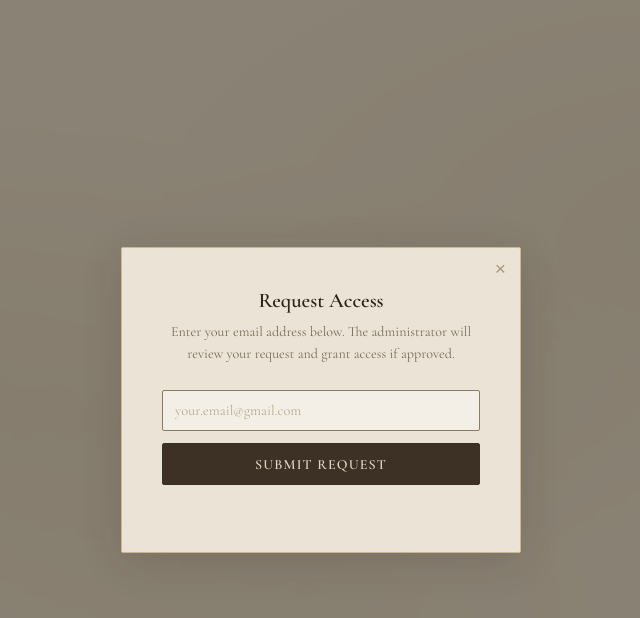
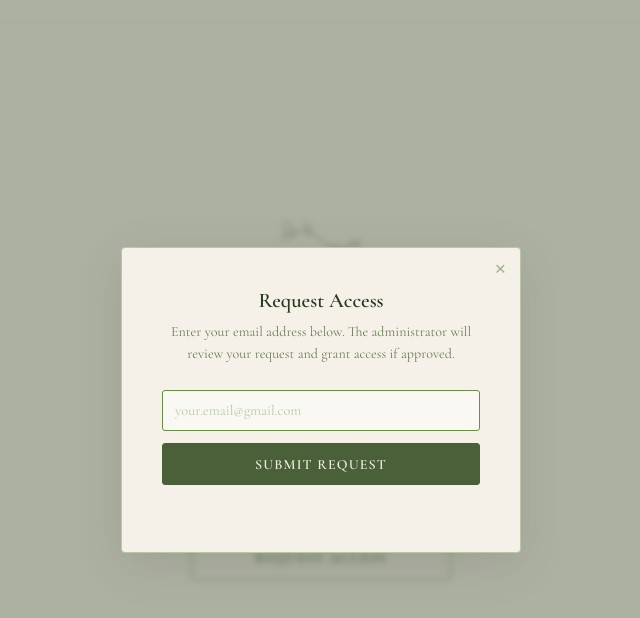
Before and after one commit to thtltntdmrhttn/thetalentedmrhatten, a plain HTML site: page public/index.html in a window 1280 px wide. Both pictures are taken after a click on the button "REQUEST ACCESS". Shown: the whole page, without its empty margins (319-959 px from the left). Drawn offline with nearby package versions, Linux system fonts and the light colour scheme.

Commit message:
Redesign landing to Art Nouveau botanical aesthetic
Warm parchment background (#f5f1e8), deep moss greens (#4a6038, #5a6b48,
#9caf88), flowing SVG botanical corner vines and leaf ornaments, organic
curved dividers. Cormorant Garamond serif. Inspired by Le Pergole Torte
wine labels and Art Nouveau natural forms. No nightclub vibes.

Co-Authored-By: Claude Opus 4.6 <noreply@anthropic.com>

```diff
--- a/public/index.html
+++ b/public/index.html
@@ -7,162 +7,155 @@
 <link rel="preconnect" href="https://fonts.googleapis.com">
 <link href="https://fonts.googleapis.com/css2?family=Cormorant+Garamond:ital,wght@0,400;0,500;0,600;0,700;1,400;1,500&display=swap" rel="stylesheet">
 <style>
-  /* ---- LANDING PAGE — Venice c. 1600 ---- */
+  /* ---- LANDING PAGE — Art Nouveau / Botanical ---- */
   .landing {
     position: fixed; inset: 0; z-index: 1000;
-    background: #e8e0d0;
+    background: #f5f1e8;
     display: flex; flex-direction: column; align-items: center; justify-content: center;
     transition: opacity 0.6s, visibility 0.6s;
+    overflow: hidden;
   }
   .landing.hidden { opacity: 0; visibility: hidden; pointer-events: none; }
 
-  /* Aged parchment texture — layered noise */
-  .landing::before {
-    content: '';
-    position: absolute; inset: 0;
-    background:
-      radial-gradient(ellipse at 20% 50%, rgba(180,160,130,0.15) 0%, transparent 50%),
-      radial-gradient(ellipse at 80% 30%, rgba(160,140,110,0.1) 0%, transparent 40%),
-      radial-gradient(ellipse at 50% 80%, rgba(170,150,120,0.08) 0%, transparent 45%);
-    pointer-events: none;
-  }
+  /* Botanical vine border — SVG inline Art Nouveau frame */
+  .landing-frame {
+    position: absolute; inset: 0; pointer-events: none; z-index: 0;
+  }
+  .landing-frame svg { width: 100%; height: 100%; }
 
   .landing-content {
     position: relative; z-index: 1;
-    text-align: center; max-width: 480px; padding: 2rem;
-  }
-
-  /* Winged Lion of St Mark — small, faded, above the title */
-  .landing-mark {
-    font-size: 0.7rem;
-    letter-spacing: 0.35em;
-    text-transform: uppercase;
-    color: #8a7a62;
-    margin-bottom: 1.5rem;
-    opacity: 0.5;
+    text-align: center; max-width: 500px; padding: 2.5rem;
+  }
+
+  /* Art Nouveau botanical ornament above title */
+  .landing-vine {
+    margin-bottom: 1.2rem;
+  }
+  .landing-vine svg {
+    width: 120px; height: auto;
   }
 
   .landing-title {
     font-family: 'Cormorant Garamond', Georgia, serif;
-    font-size: 2.2rem;
+    font-size: 2.5rem;
     font-weight: 700;
-    color: #2c2418;
-    letter-spacing: 0.04em;
-    line-height: 1.15;
-    margin-bottom: 0.4rem;
+    color: #2a3a20;
+    letter-spacing: 0.02em;
+    line-height: 1.1;
+    margin-bottom: 0.3rem;
   }
 
   .landing-subtitle {
     font-family: 'Cormorant Garamond', Georgia, serif;
     font-size: 0.95rem;
-    font-weight: 400;
+    font-weight: 500;
     font-style: italic;
-    color: #7a6b55;
+    color: #6b7e58;
     letter-spacing: 0.06em;
     margin-bottom: 2rem;
   }
 
-  /* Thin rule — like an engraved line on old paper */
+  /* Organic flowing divider */
   .landing-divider {
-    width: 80px; height: 0;
-    border-top: 1px solid #b8a88a;
     margin: 0 auto 2rem;
-    opacity: 0.5;
-  }
-
-  .landing-buttons { display: flex; flex-direction: column; gap: 0.65rem; align-items: center; }
+  }
+  .landing-divider svg { width: 160px; height: 12px; }
+
+  .landing-buttons { display: flex; flex-direction: column; gap: 0.7rem; align-items: center; }
 
   .landing-btn {
-    display: block; width: 260px; padding: 0.75rem 1.5rem;
+    display: block; width: 260px; padding: 0.8rem 1.5rem;
     font-family: 'Cormorant Garamond', Georgia, serif;
     font-size: 0.95rem; font-weight: 600; letter-spacing: 0.1em;
-    border-radius: 2px; cursor: pointer; transition: all 0.3s;
+    border-radius: 3px; cursor: pointer; transition: all 0.3s;
     text-transform: uppercase;
   }
 
   .landing-btn-primary {
-    background: #3d3024;
-    border: 1px solid #3d3024;
-    color: #e0d6c4;
+    background: #4a6038;
+    border: 1px solid #4a6038;
+    color: #f0ede4;
   }
   .landing-btn-primary:hover {
-    background: #4a3a2c;
-    border-color: #4a3a2c;
+    background: #3d5130;
+    border-color: #3d5130;
   }
 
   .landing-btn-secondary {
     background: transparent;
-    border: 1px solid #b8a88a;
-    color: #6b5d4a;
-    font-size: 0.82rem;
+    border: 1px solid #9caf88;
+    color: #5a6b48;
+    font-size: 0.85rem;
   }
   .landing-btn-secondary:hover {
-    border-color: #8a7a62;
-    color: #4a3d2e;
-    background: rgba(184,168,138,0.08);
+    border-color: #6b8e47;
+    color: #3d5130;
+    background: rgba(106,142,71,0.05);
   }
 
   .landing-footer {
-    position: absolute; bottom: 36px; left: 0; right: 0;
+    position: absolute; bottom: 32px; left: 0; right: 0;
     text-align: center;
     font-family: 'Cormorant Garamond', Georgia, serif;
     font-size: 0.7rem;
     font-style: italic;
-    color: #a89878;
-    letter-spacing: 0.08em;
-    opacity: 0.4;
+    color: #9caf88;
+    letter-spacing: 0.06em;
+    opacity: 0.6;
   }
 
   /* Access request modal */
   .landing-modal {
     display: none; position: fixed; inset: 0; z-index: 1001;
-    background: rgba(44,36,24,0.5); backdrop-filter: blur(3px);
+    background: rgba(42,58,32,0.35); backdrop-filter: blur(3px);
     align-items: center; justify-content: center;
   }
   .landing-modal.show { display: flex; }
   .landing-modal-box {
-    background: #ebe4d6; border: 1px solid #c8b898;
-    border-radius: 2px; padding: 2.5rem; max-width: 400px; width: 90%;
+    background: #f5f1e8; border: 1px solid #b8c8a4;
+    border-radius: 4px; padding: 2.5rem; max-width: 400px; width: 90%;
     text-align: center; position: relative;
-    box-shadow: 0 8px 40px rgba(44,36,24,0.15);
+    box-shadow: 0 12px 48px rgba(42,58,32,0.12);
   }
   .landing-modal-box h3 {
     font-family: 'Cormorant Garamond', Georgia, serif;
-    font-size: 1.3rem; font-weight: 600; color: #2c2418;
+    font-size: 1.3rem; font-weight: 600; color: #2a3a20;
     margin-bottom: 0.5rem;
   }
   .landing-modal-box p {
     font-family: 'Cormorant Garamond', Georgia, serif;
-    font-size: 0.88rem; color: #7a6b55; margin-bottom: 1.5rem; line-height: 1.6;
+    font-size: 0.88rem; color: #6b7e58; margin-bottom: 1.5rem; line-height: 1.6;
   }
   .landing-modal-box input {
-    width: 100%; padding: 0.7rem 0.75rem; border-radius: 2px;
-    border: 1px solid #c8b898; background: #f4efe6;
-    color: #2c2418; font-size: 0.9rem; outline: none;
+    width: 100%; padding: 0.7rem 0.75rem; border-radius: 3px;
+    border: 1px solid #c4d4b0; background: #faf8f2;
+    color: #2a3a20; font-size: 0.9rem; outline: none;
     font-family: 'Cormorant Garamond', Georgia, serif;
   }
-  .landing-modal-box input:focus { border-color: #8a7a62; }
-  .landing-modal-box input::placeholder { color: #b8a88a; }
+  .landing-modal-box input:focus { border-color: #6b8e47; }
+  .landing-modal-box input::placeholder { color: #b8c8a4; }
   .landing-modal-submit {
     width: 100%; padding: 0.7rem; margin-top: 0.75rem;
-    border: 1px solid #3d3024; background: #3d3024;
-    color: #e0d6c4; font-family: 'Cormorant Garamond', Georgia, serif;
+    border: 1px solid #4a6038; background: #4a6038;
+    color: #f0ede4; font-family: 'Cormorant Garamond', Georgia, serif;
     font-size: 0.88rem; font-weight: 600; letter-spacing: 0.08em;
-    text-transform: uppercase; border-radius: 2px; cursor: pointer;
+    text-transform: uppercase; border-radius: 3px; cursor: pointer;
     transition: all 0.25s;
   }
-  .landing-modal-submit:hover { background: #4a3a2c; }
+  .landing-modal-submit:hover { background: #3d5130; }
   .landing-modal-close {
     position: absolute; top: 10px; right: 14px;
-    background: none; border: none; color: #a89878;
+    background: none; border: none; color: #9caf88;
     font-size: 1.2rem; cursor: pointer;
   }
-  .landing-modal-close:hover { color: #6b5d4a; }
+  .landing-modal-close:hover { color: #5a6b48; }
   #landing-request-msg { font-size: 0.8rem; margin-top: 0.75rem; min-height: 1.2em; font-family: 'Cormorant Garamond', Georgia, serif; }
 
   @media (max-width: 768px) {
-    .landing-title { font-size: 1.7rem; }
+    .landing-title { font-size: 1.8rem; }
     .landing-btn { width: 220px; }
+    .landing-frame-corner { display: none; }
   }
 
   :root {
@@ -441,11 +434,79 @@
 
 <!-- LANDING PAGE -->
 <div class="landing" id="landing">
+  <!-- Art Nouveau corner vines -->
+  <div class="landing-frame">
+    <svg viewBox="0 0 1000 1000" preserveAspectRatio="none" xmlns="http://www.w3.org/2000/svg">
+      <!-- Top-left botanical corner -->
+      <g opacity="0.12" fill="none" stroke="#4a6038" stroke-width="1.2">
+        <path d="M0,80 C40,80 60,60 80,30 C90,12 70,5 55,18 C40,30 50,55 70,50 C85,46 80,30 65,35"/>
+        <path d="M0,80 C20,70 30,50 25,30 C22,18 10,20 15,35 C20,50 35,48 40,35"/>
+        <path d="M80,0 C80,40 60,60 30,80 C12,90 5,70 18,55 C30,40 55,50 50,70 C46,85 30,80 35,65"/>
+        <!-- Leaf clusters -->
+        <ellipse cx="55" cy="20" rx="8" ry="14" transform="rotate(-30 55 20)"/>
+        <ellipse cx="20" cy="55" rx="8" ry="14" transform="rotate(60 20 55)"/>
+        <ellipse cx="45" cy="45" rx="6" ry="10" transform="rotate(15 45 45)"/>
+      </g>
+      <!-- Top-right botanical corner -->
+      <g opacity="0.12" fill="none" stroke="#4a6038" stroke-width="1.2" transform="translate(1000,0) scale(-1,1)">
+        <path d="M0,80 C40,80 60,60 80,30 C90,12 70,5 55,18 C40,30 50,55 70,50 C85,46 80,30 65,35"/>
+        <path d="M0,80 C20,70 30,50 25,30 C22,18 10,20 15,35 C20,50 35,48 40,35"/>
+        <path d="M80,0 C80,40 60,60 30,80 C12,90 5,70 18,55 C30,40 55,50 50,70 C46,85 30,80 35,65"/>
+        <ellipse cx="55" cy="20" rx="8" ry="14" transform="rotate(-30 55 20)"/>
+        <ellipse cx="20" cy="55" rx="8" ry="14" transform="rotate(60 20 55)"/>
+        <ellipse cx="45" cy="45" rx="6" ry="10" transform="rotate(15 45 45)"/>
+      </g>
+      <!-- Bottom-left -->
+      <g opacity="0.08" fill="none" stroke="#4a6038" stroke-width="1.2" transform="translate(0,1000) scale(1,-1)">
+        <path d="M0,80 C40,80 60,60 80,30 C90,12 70,5 55,18 C40,30 50,55 70,50"/>
+        <path d="M80,0 C80,40 60,60 30,80 C12,90 5,70 18,55 C30,40 55,50 50,70"/>
+        <ellipse cx="55" cy="20" rx="8" ry="14" transform="rotate(-30 55 20)"/>
+        <ellipse cx="20" cy="55" rx="8" ry="14" transform="rotate(60 20 55)"/>
+      </g>
+      <!-- Bottom-right -->
+      <g opacity="0.08" fill="none" stroke="#4a6038" stroke-width="1.2" transform="translate(1000,1000) scale(-1,-1)">
+        <path d="M0,80 C40,80 60,60 80,30 C90,12 70,5 55,18 C40,30 50,55 70,50"/>
+        <path d="M80,0 C80,40 60,60 30,80 C12,90 5,70 18,55 C30,40 55,50 50,70"/>
+        <ellipse cx="55" cy="20" rx="8" ry="14" transform="rotate(-30 55 20)"/>
+        <ellipse cx="20" cy="55" rx="8" ry="14" transform="rotate(60 20 55)"/>
+      </g>
+      <!-- Thin border line with organic feel -->
+      <rect x="28" y="28" width="944" height="944" rx="2" fill="none" stroke="#9caf88" stroke-width="0.5" opacity="0.15"/>
+    </svg>
+  </div>
+
   <div class="landing-content">
-    <div class="landing-mark">Serenissima</div>
-    <h1 class="landing-title">The Talented Mr Hatten</h1>
+    <!-- Art Nouveau vine ornament -->
+    <div class="landing-vine">
+      <svg viewBox="0 0 120 40" xmlns="http://www.w3.org/2000/svg">
+        <g fill="none" stroke="#5a6b48" stroke-width="1" opacity="0.5">
+          <!-- Central flowing vine -->
+          <path d="M20,20 C35,8 50,10 60,20 C70,30 85,32 100,20" stroke-width="1.2"/>
+          <!-- Leaves branching off -->
+          <path d="M35,14 C30,6 25,8 28,16"/>
+          <ellipse cx="28" cy="10" rx="5" ry="9" transform="rotate(-20 28 10)"/>
+          <path d="M85,26 C90,34 95,32 92,24"/>
+          <ellipse cx="92" cy="30" rx="5" ry="9" transform="rotate(20 92 30)"/>
+          <!-- Small leaf details -->
+          <path d="M50,12 C48,6 44,7 47,13"/>
+          <ellipse cx="46" cy="8" rx="3" ry="6" transform="rotate(-10 46 8)"/>
+          <path d="M70,28 C72,34 76,33 73,27"/>
+          <ellipse cx="74" cy="32" rx="3" ry="6" transform="rotate(10 74 32)"/>
+        </g>
+      </svg>
+    </div>
+
+    <h1 class="landing-title">The Talented<br>Mr Hatten</h1>
     <p class="landing-subtitle">Bushwick, New York</p>
-    <div class="landing-divider"></div>
+
+    <!-- Organic flowing divider -->
+    <div class="landing-divider">
+      <svg viewBox="0 0 160 12" xmlns="http://www.w3.org/2000/svg">
+        <path d="M10,6 C30,2 50,10 80,6 C110,2 130,10 150,6" fill="none" stroke="#9caf88" stroke-width="0.8" opacity="0.5"/>
+        <circle cx="80" cy="6" r="2" fill="#9caf88" opacity="0.3"/>
+      </svg>
+    </div>
+
     <div class="landing-buttons">
       <button class="landing-btn landing-btn-primary" onclick="enterPortal()">Enter</button>
       <button class="landing-btn landing-btn-secondary" onclick="showAccessModal()">Request Access</button>
```
